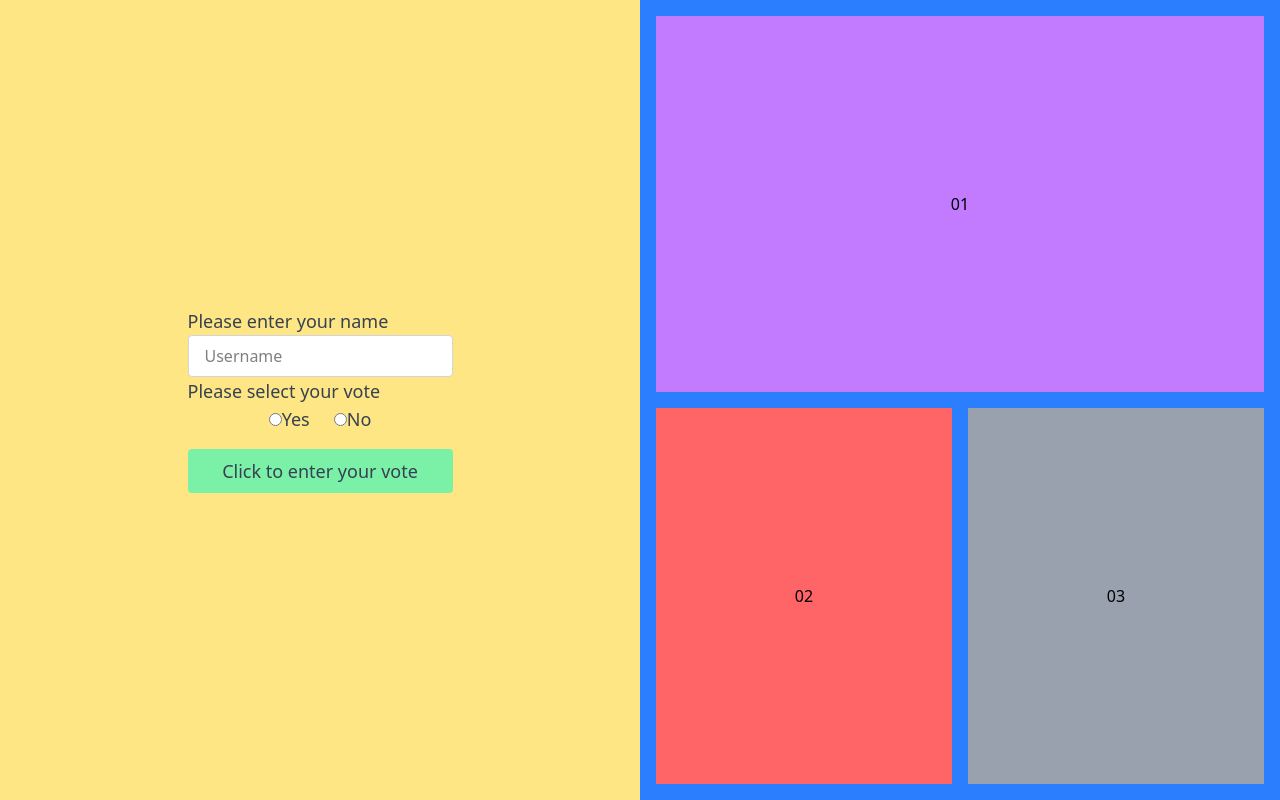
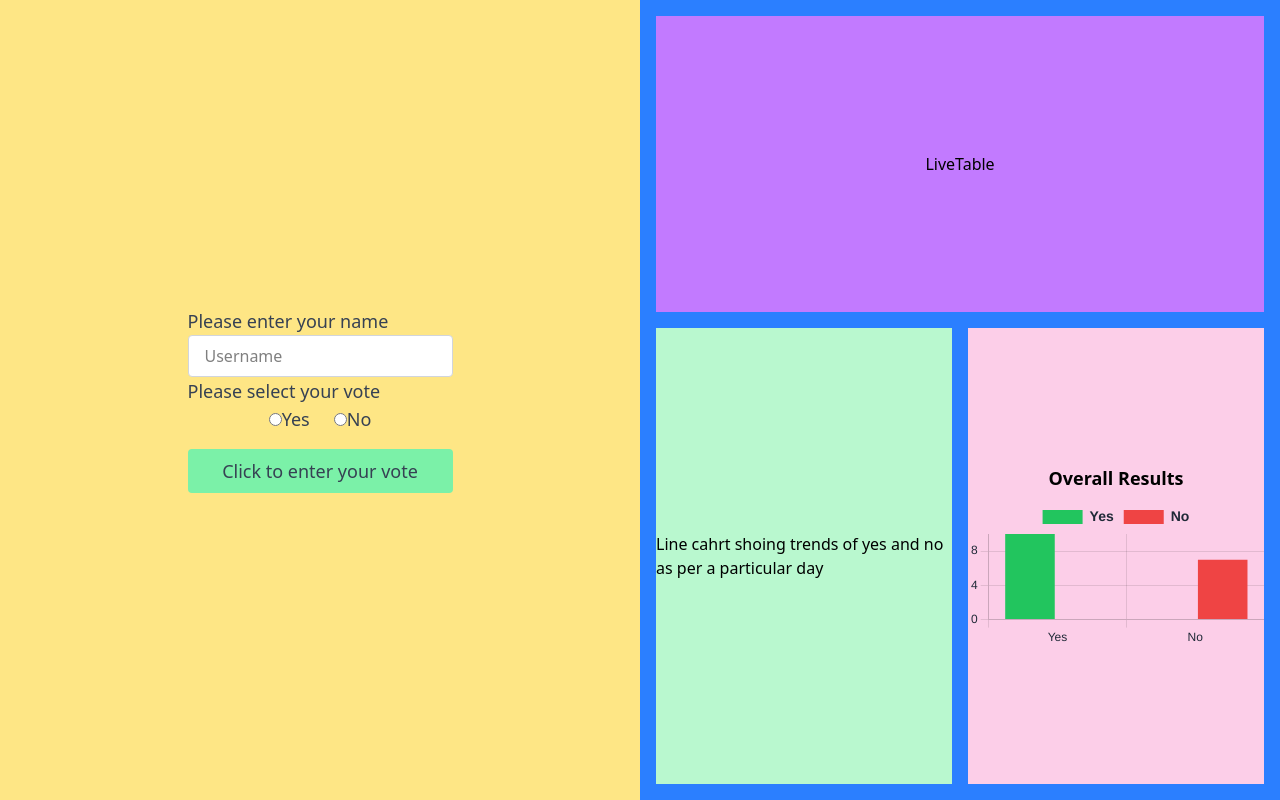
Before and after one commit to shubhamrustagi/pollingSystem, a React (Vite) app in the folder frontend/: page / in a window 1280 px wide. Built offline with nearby package versions, Linux system fonts and the light colour scheme.

Commit message:
Bar graph added with dummy values

```diff
--- a/frontend/src/components/ChartComponents/BarChart.jsx
+++ b/frontend/src/components/ChartComponents/BarChart.jsx
@@ -1,7 +1,59 @@
+import { Bar } from 'react-chartjs-2'
+
 export default function BarChart() {
+    const barChartData = {
+        labels: ['Yes', 'No'],
+        datasets: [
+            {
+                label: 'Yes',
+                data: [10, 0],
+                backgroundColor: '#22c55e',
+            },
+            {
+                label: 'No',
+                data: [0, 7],
+                backgroundColor: '#ef4444',
+            },
+        ],
+    }
+    const options = {
+        plugins: {
+            legend: {
+                labels: {
+                    color: '#1f2937',
+                    font: {
+                        weight: 'bold',
+                        size: 14,
+                    },
+                },
+            },
+            title: {
+                display: false,
+            },
+        },
+        scales: {
+            x: {
+                ticks: {
+                    color: '#1f2937',
+                    font: {
+                        weight: '500',
+                    },
+                },
+            },
+            y: {
+                ticks: {
+                    color: '#1f2937',
+                    font: {
+                        weight: '500',
+                    },
+                },
+            },
+        },
+    }
     return (
-        <div className="bg-gray-400 flex flex-col items-center justify-center">
-            03
+        <div className="bg-pink-200 flex flex-col items-center justify-center">
+            <h2 className="text-lg font-semibold mb-2">Overall Results</h2>
+            <Bar data={barChartData} options={options} />
         </div>
     )
 }
--- a/frontend/src/components/ChartComponents/LineChart.jsx
+++ b/frontend/src/components/ChartComponents/LineChart.jsx
@@ -1,7 +1,7 @@
 export default function LineChart() {
     return (
-        <div className="bg-red-400 flex flex-col items-center justify-center">
-            02
+        <div className="bg-green-200 flex flex-col items-center justify-center">
+            Line cahrt shoing trends of yes and no as per a particular day
         </div>
     )
 }
--- a/frontend/src/components/ChartComponents/LiveTable.jsx
+++ b/frontend/src/components/ChartComponents/LiveTable.jsx
@@ -1,7 +1,7 @@
 export default function LiveTable() {
     return (
         <div className="bg-purple-400 col-span-2 flex flex-col items-center justify-center">
-            01
+            LiveTable
         </div>
     )
 }
--- a/frontend/src/components/RightSection.jsx
+++ b/frontend/src/components/RightSection.jsx
@@ -1,3 +1,7 @@
+import { Chart as ChartJS, CategoryScale, LinearScale, PointElement, LineElement, BarElement, Title, Tooltip, Legend } from 'chart.js';
+
+ChartJS.register(CategoryScale, LinearScale, PointElement, LineElement, BarElement, Title, Tooltip, Legend);
+
 import BarChart from "./ChartComponents/BarChart";
 import LineChart from "./ChartComponents/LineChart";
 import LiveTable from "./ChartComponents/LiveTable";
```
